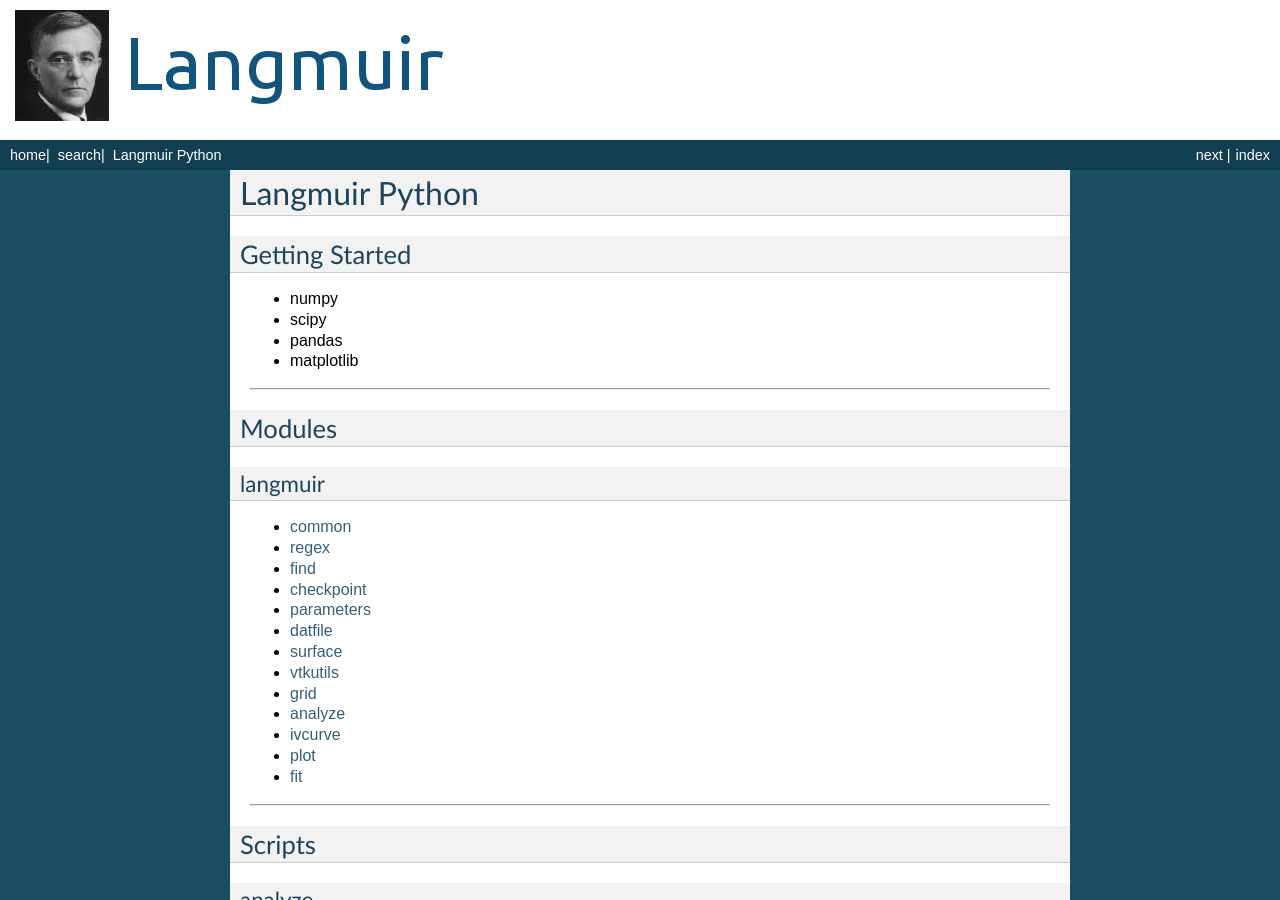
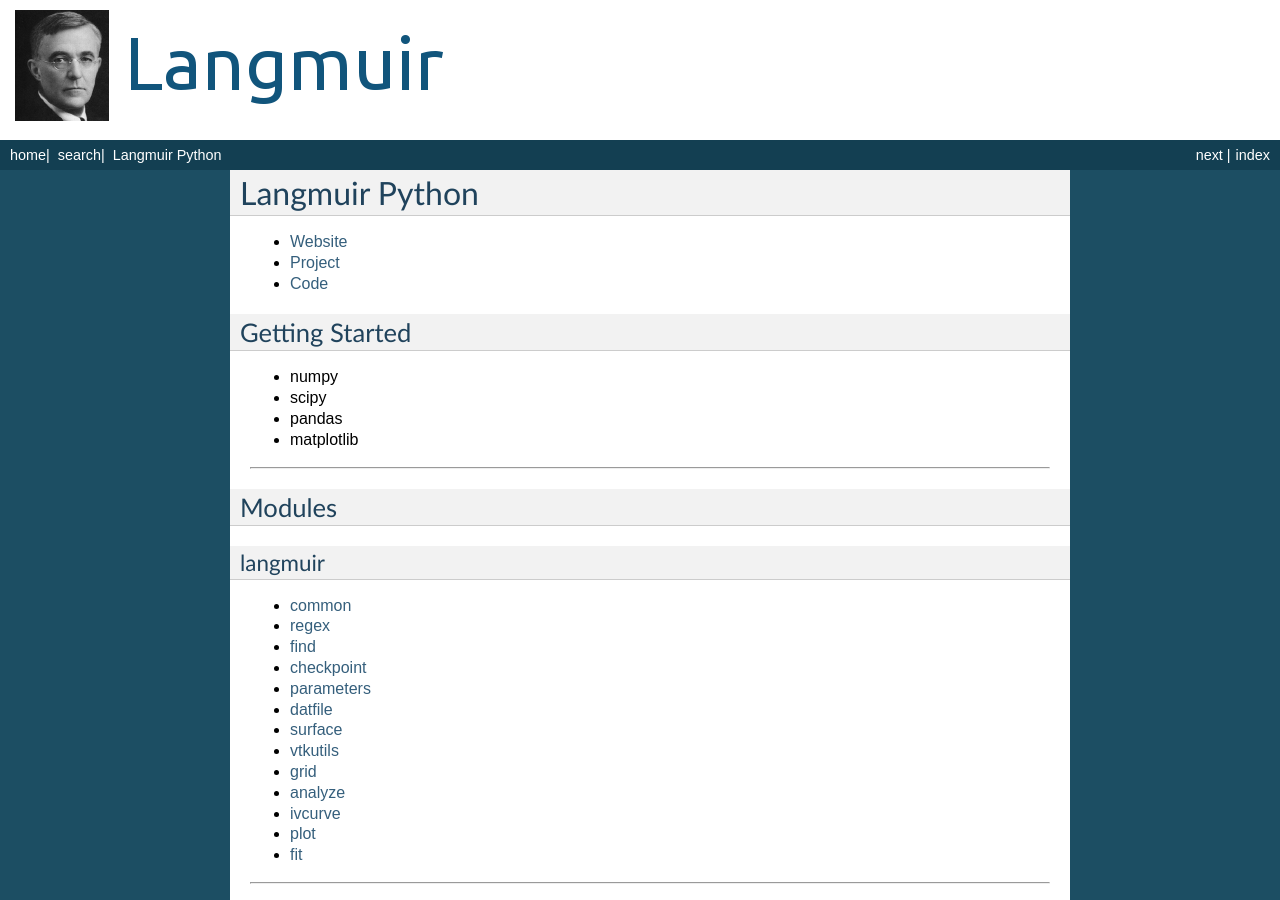
Before and after one commit to LangmuirSim/langmuir, a Sphinx documentation site: the page built from LangmuirPython/doc/source/index.rst, in a window 1280 px wide and 900 px high. Built offline with Sphinx 7.4.7, drawn with Linux system fonts in a browser that asks for light colours; formulas are drawn with MathJax 3.

Commit message:
Add links back to website.

```diff
--- a/LangmuirPython/doc/source/index.rst
+++ b/LangmuirPython/doc/source/index.rst
@@ -1,6 +1,10 @@
 ===============
 Langmuir Python
 ===============
+
+* `Website <http://langmuirsim.github.io/>`_
+* `Project <https://github.com/LangmuirSim>`_
+* `Code <https://github.com/LangmuirSim/langmuir>`_
 
 Getting Started
 ~~~~~~~~~~~~~~~
```
